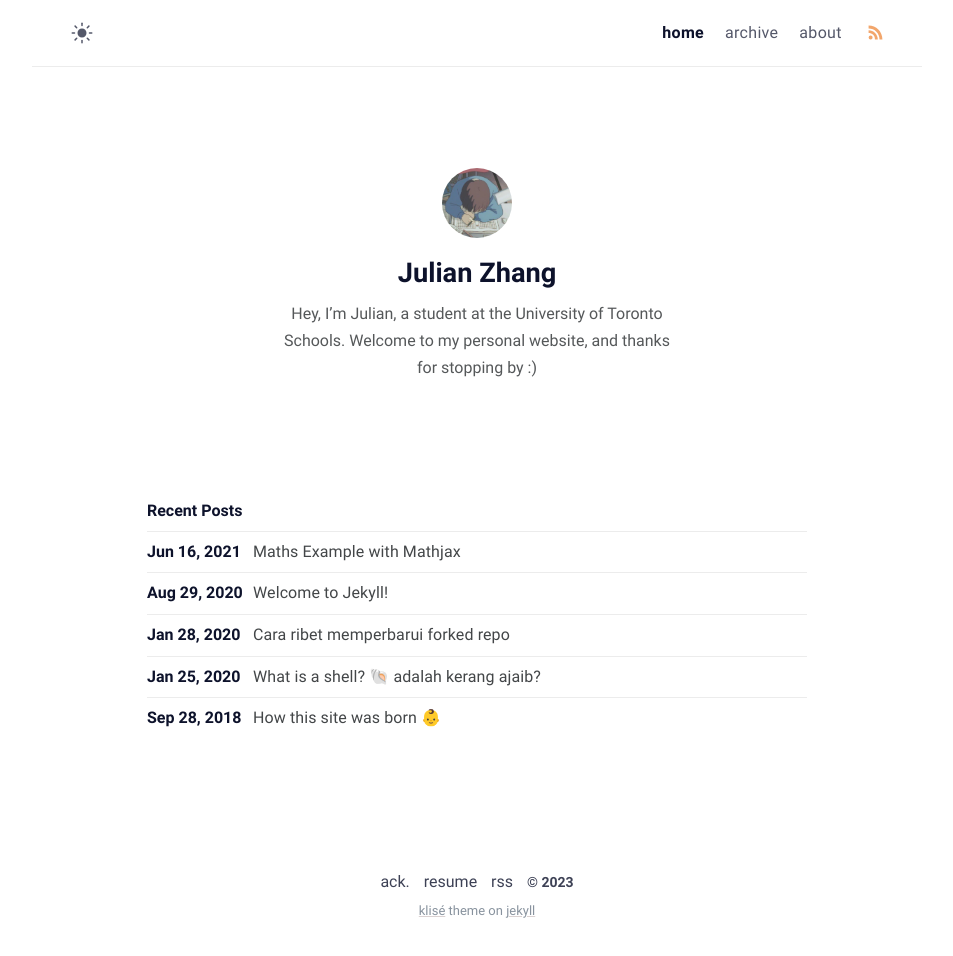
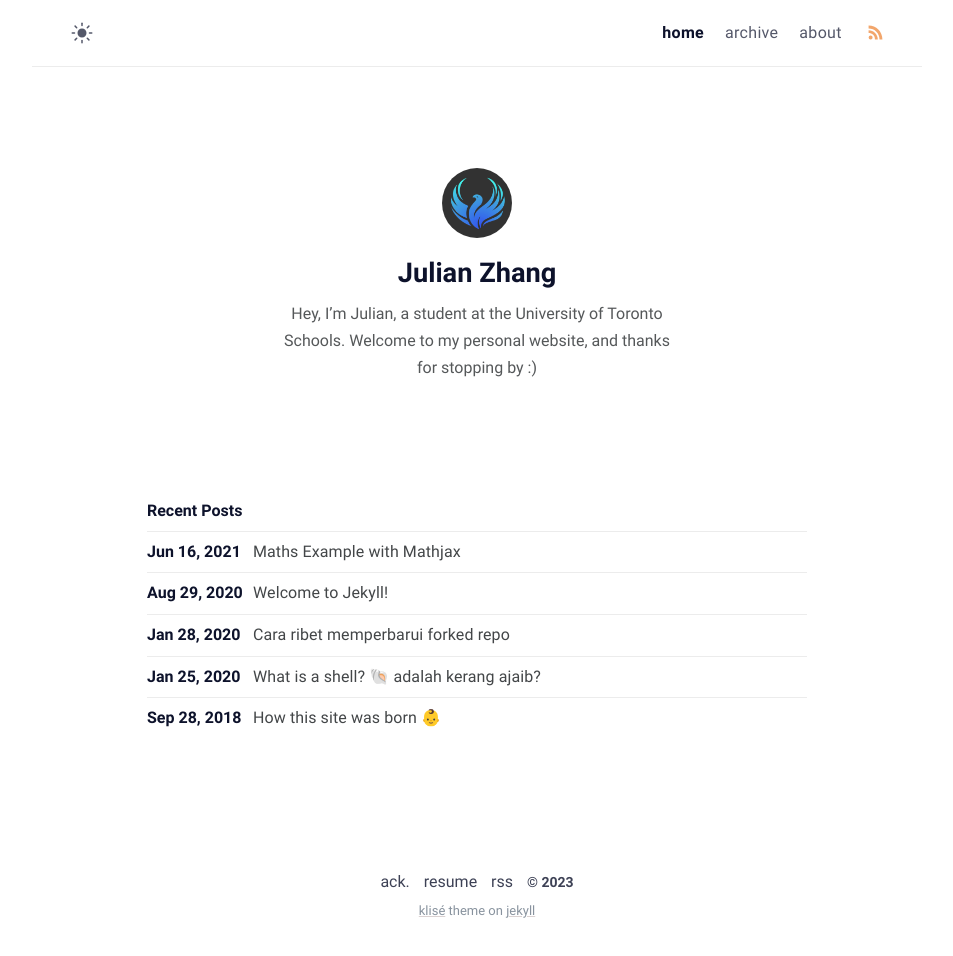
Before and after one commit to zhaju/old, a Jekyll site: the page built from index.md, in a window 1280 px wide. Shown: the whole page, without its empty margins (163-1116 px from the left). Built offline with Jekyll 4.4.1, drawn with Linux system fonts in a browser that asks for light colours.

Commit message:
Update _config.yml

```diff
--- a/_config.yml
+++ b/_config.yml
@@ -4,7 +4,7 @@ description: >- # site description
 lang: en-US # default lang
 timezone: North America/Toronto # set your timezone
 image: assets/img/ogp.png # This image used for Open Graph more info https://ogp.me/
-repo: https://github.com/piharpi/jekyll-klise # site repo [optional]
+repo: https://github.com/zhaju/zhaju.github.io # site repo [optional]
 mode: light # default theme "dark" | "light"
 
 # Profile settings
@@ -17,7 +17,7 @@ author:
   twitter: twitter_username # twitter username
   facebook: facebook_username # facebook username
   email: juleoan123@email.com # email adress
-  avatar: /assets/img/avatar.jpg # change with your own avatar
+  avatar: /assets/img/Phoenix.png # change with your own avatar
 
 # URL settings
 url: "https://klise.now.sh" #
```
